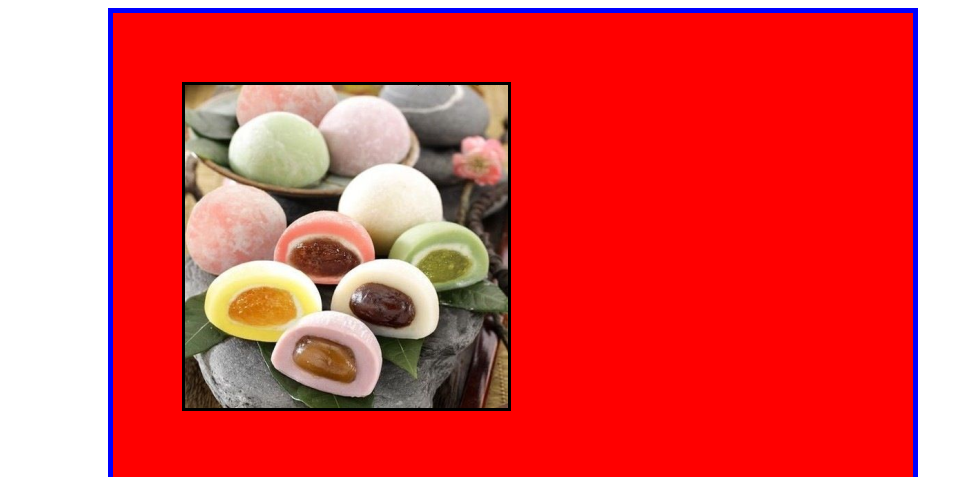
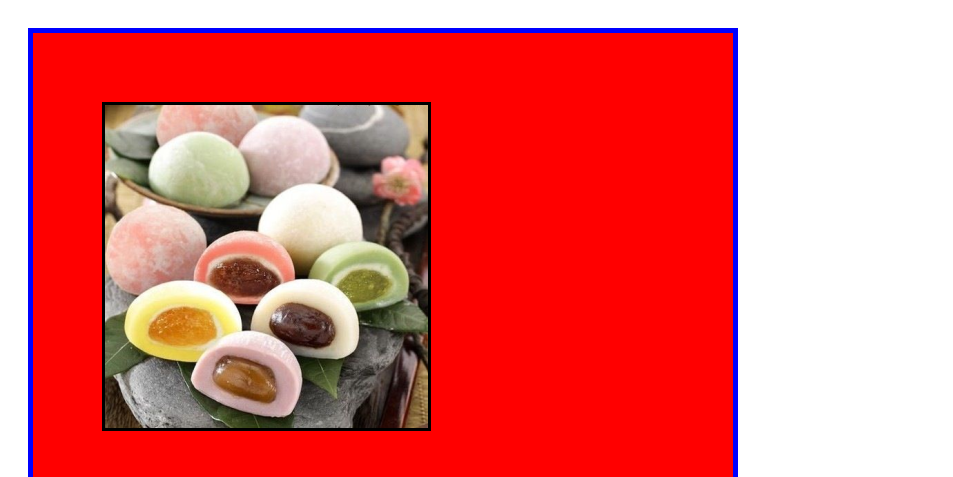
Before and after one commit to Bigyan007/odin-recipes, a plain HTML site: page recipes/mochi.html in a window 1280 px wide. Shown: the top 477 px of the page, without its empty margins (0-953 px from the left). Drawn offline with Linux system fonts and the light colour scheme.

Commit message:
changing margin

```diff
--- a/recipes/mo.css
+++ b/recipes/mo.css
@@ -1,13 +1,14 @@
 .im{
     border:3px solid black;
-    display: inline-block;
-    height:323px;
+    display:inline-block;
+    height: 323px;
     margin:69px;
 }
 .bdy{
     background-color: red;
-    width: 800px;
+    width: 700px;
     border:5px solid blue;
     display:inline-block;
-    margin-left: 100px;
+    margin: 20px;
+
 }
```
Also changed, not shown: styles.css (+0 -7 lines).
